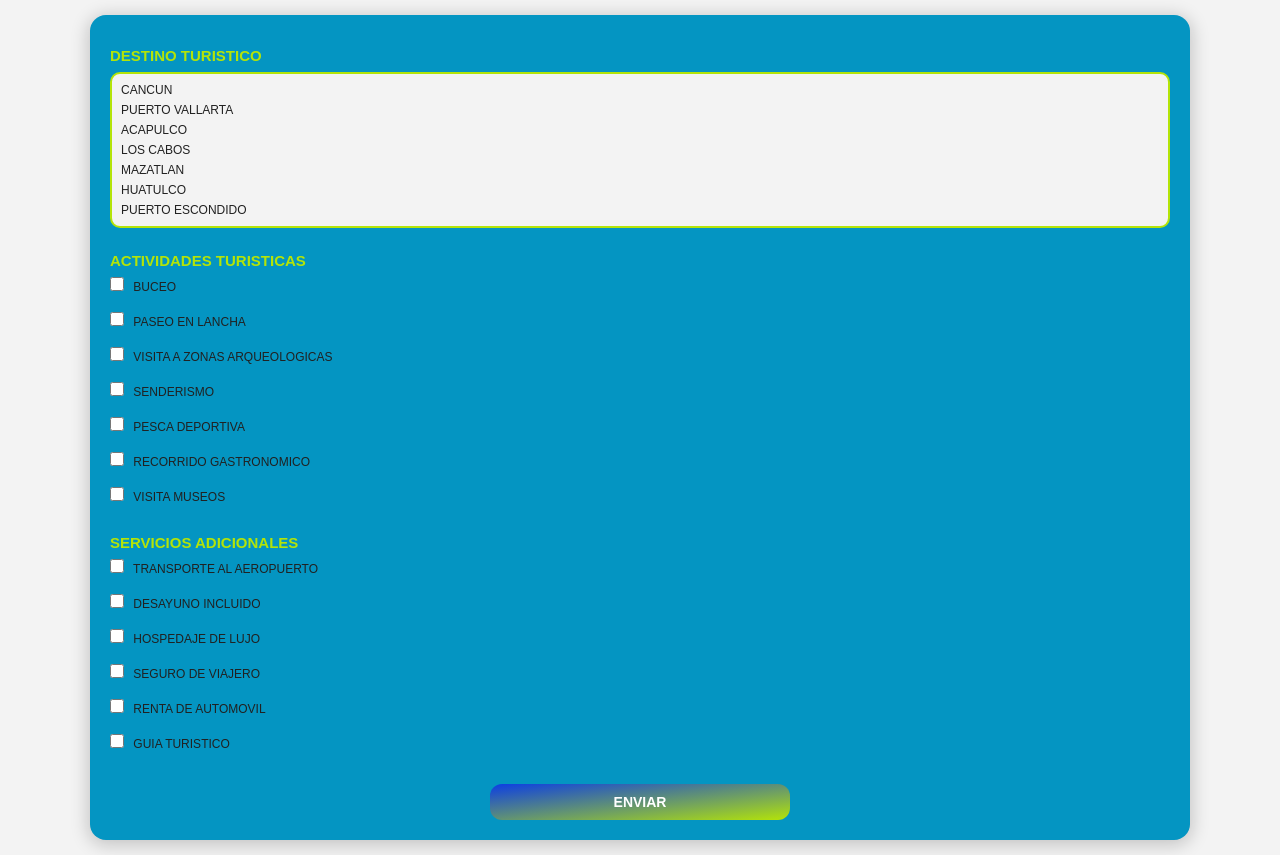
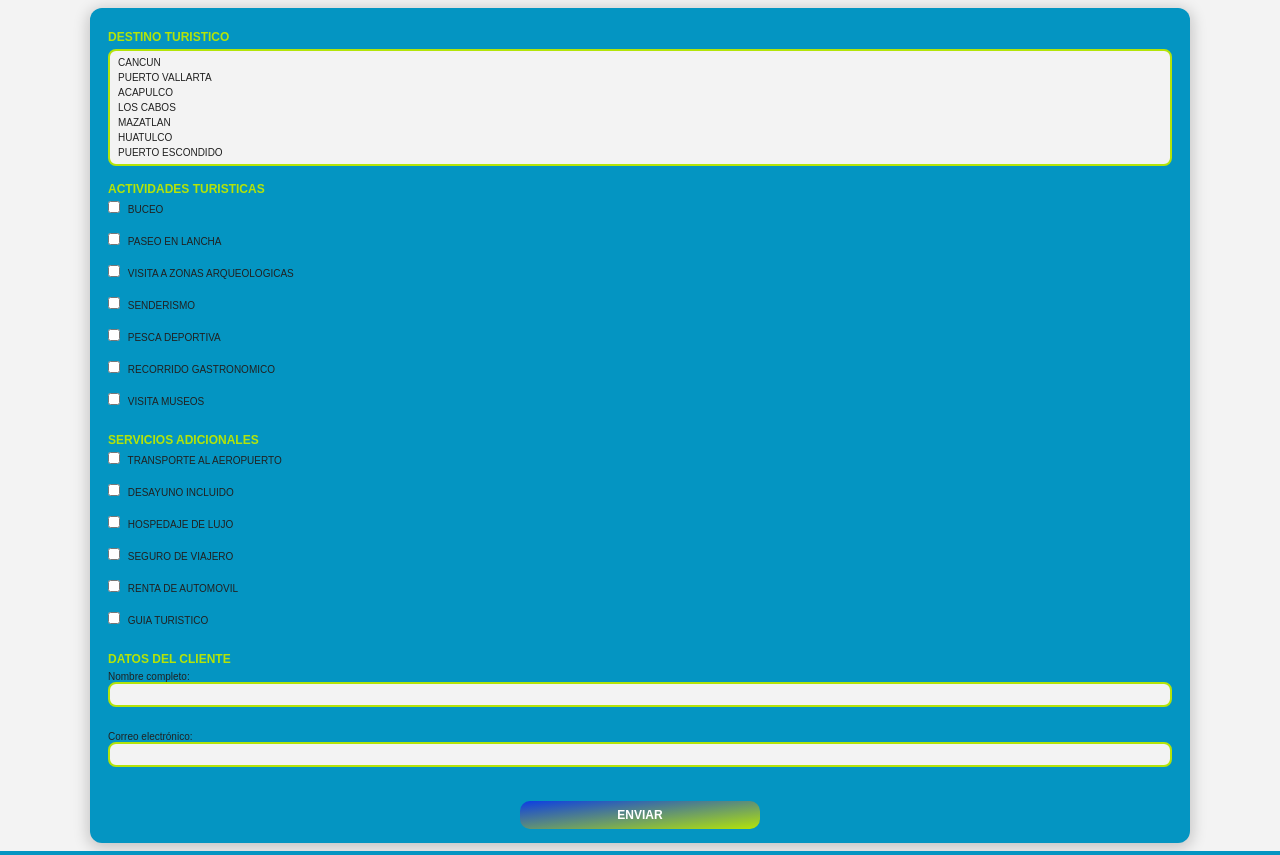
Before and after one commit to Dylan2319674/TAREA3.1, a PHP site: page / in a window 1280 px wide. Run offline with PHP 8.4, Linux system fonts and the light colour scheme.

Commit message:
Archivos terminados de index.php, resultados.php y estilos.css

```diff
--- a/estilos.css
+++ b/estilos.css
@@ -17,38 +17,38 @@ body {
     display: flex;
     align-items: center;
     justify-content: center;
-    padding: 15px;
+    padding: 8px;
 }
 form {
-    width: 95%;
+    width: 96%;
     max-width: 1100px;
     background-color: #0495c2;
-    border-radius: 16px;
-    box-shadow: 0px 3px 18px 2px rgba(0, 0, 0, 0.2);
-    padding: 20px;
+    border-radius: 12px;
+    box-shadow: 0px 3px 15px 2px rgba(0, 0, 0, 0.2);
+    padding: 14px 18px;
 }
 h1, h2, h3 {
     color: var(--secondary);
-    font-size: 15px;
+    font-size: 12px;
     font-weight: 900;
     text-transform: uppercase;
-    margin-top: 12px;
-    margin-bottom: 8px;
+    margin-top: 8px;
+    margin-bottom: 5px;
 }
 select {
     width: 100%;
-    padding: 6px;
+    padding: 4px;
     font-family: inherit;
-    font-size: 12px;
+    font-size: 10px;
     color: var(--dark);
     background-color: var(--light);
     border: 2px solid var(--secondary);
-    border-radius: 10px;
-    margin-bottom: 12px;
+    border-radius: 8px;
+    margin-bottom: 8px;
     outline: none;
 }
 select option {
-    padding: 3px;
+    padding: 2px 4px;
 }
 select option:checked {
     background-color: var(--secondary);
@@ -56,9 +56,9 @@ select option:checked {
 }
 .grupo-opciones {
     display: grid;
-    grid-template-columns: repeat(auto-fit, minmax(210px, 1fr));
-    gap: 6px 12px;
-    margin-bottom: 12px;
+    grid-template-columns: repeat(auto-fit, minmax(180px, 1fr));
+    gap: 4px 10px;
+    margin-bottom: 8px;
 }
 .opcion-item {
     display: flex;
@@ -66,29 +66,42 @@ select option:checked {
 }
 input[type="checkbox"] {
     accent-color: var(--secondary);
-    width: 14px;
-    height: 14px;
-    margin-right: 6px;
+    width: 12px;
+    height: 12px;
+    margin-right: 5px;
     cursor: pointer;
     flex-shrink: 0;
 }
 label {
     color: var(--dark);
-    font-size: 12px;
+    font-size: 10px;
     cursor: pointer;
+}
+input[type="text"],
+input[type="email"] {
+    width: 100%;
+    padding: 5px 8px;
+    font-family: inherit;
+    font-size: 10px;
+    color: var(--dark);
+    background-color: var(--light);
+    border: 2px solid var(--secondary);
+    border-radius: 8px;
+    margin-bottom: 6px;
+    outline: none;
 }
 input[type="submit"], button {
     display: block;
     width: 100%;
-    max-width: 300px;
-    margin: 15px auto 0 auto;
-    padding: 10px;
+    max-width: 240px;
+    margin: 10px auto 0 auto;
+    padding: 7px;
     background-image: linear-gradient(to bottom right, var(--primary), var(--secondary));
     color: #fff;
-    font-size: 14px;
+    font-size: 12px;
     font-weight: 900;
     text-transform: uppercase;
     border: none;
-    border-radius: 12px;
+    border-radius: 10px;
     cursor: pointer;
 }
--- a/index.php
+++ b/index.php
@@ -4,7 +4,7 @@
     <form action="resultados.php" method="POST">
         <h2>DESTINO TURISTICO</h2>
         <link rel="stylesheet" href="estilos.css">
-        <select id="Destino"  size="7" name="Destino[] " multiple>
+        <select id="Destino" size="7" name="destinos[]" multiple>
             <option value="CANCUN">CANCUN</option>
             <option value="PUERTO VALLARTA">PUERTO VALLARTA</option>
             <option value="ACAPULCO">ACAPULCO</option>
@@ -67,6 +67,13 @@
             <input type="checkbox" value="GUIA TURISTICO" id="opcion-6" name="servicios[]">
             GUIA TURISTICO
             </label><BR><BR>
+
+        <h2>DATOS DEL CLIENTE</h2>
+        <label for="nombre">Nombre completo:</label><br>
+        <input type="text" id="nombre" name="nombre" required><br><br>
+
+        <label for="correo">Correo electrónico:</label><br>
+        <input type="email" id="correo" name="correo" required><br><br>
         <button type="submit">Enviar</button>
     </form>
 </body>
```
Also changed, not shown: resultados.php (+46 -12 lines).
